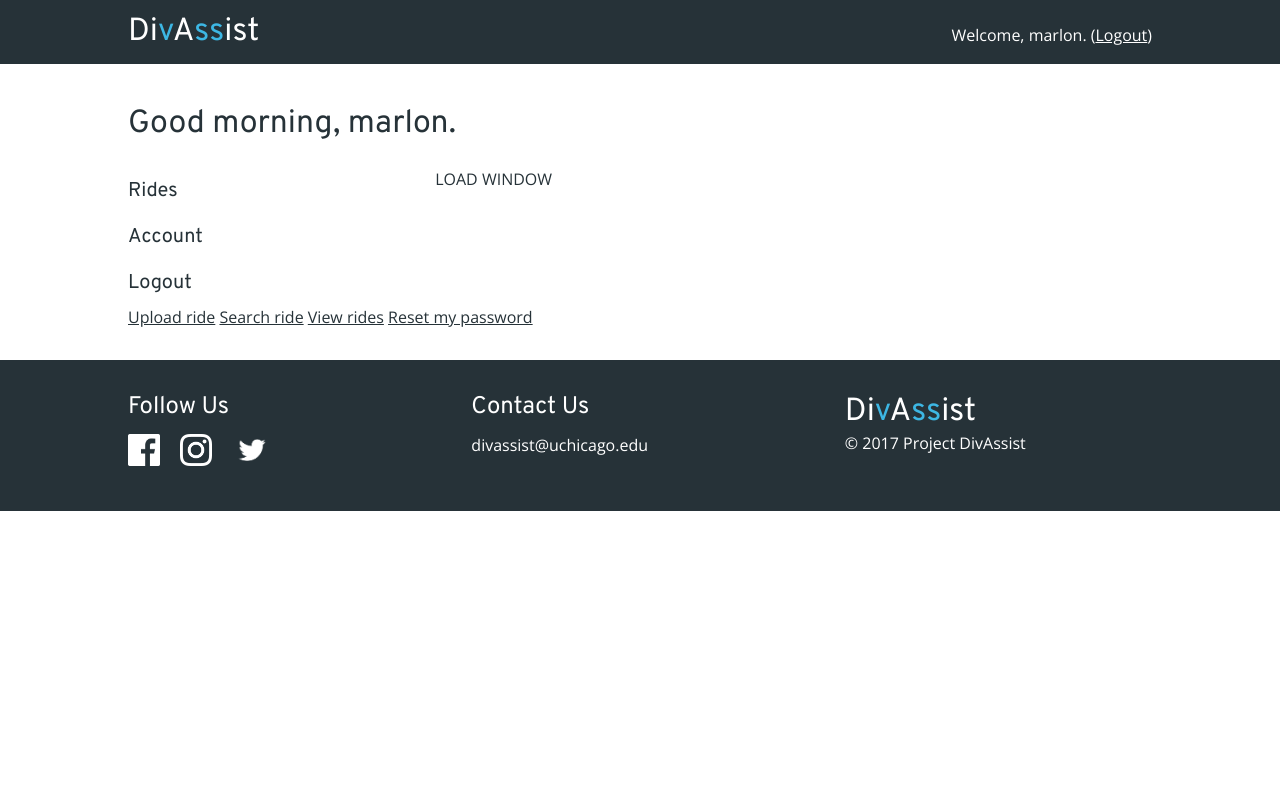
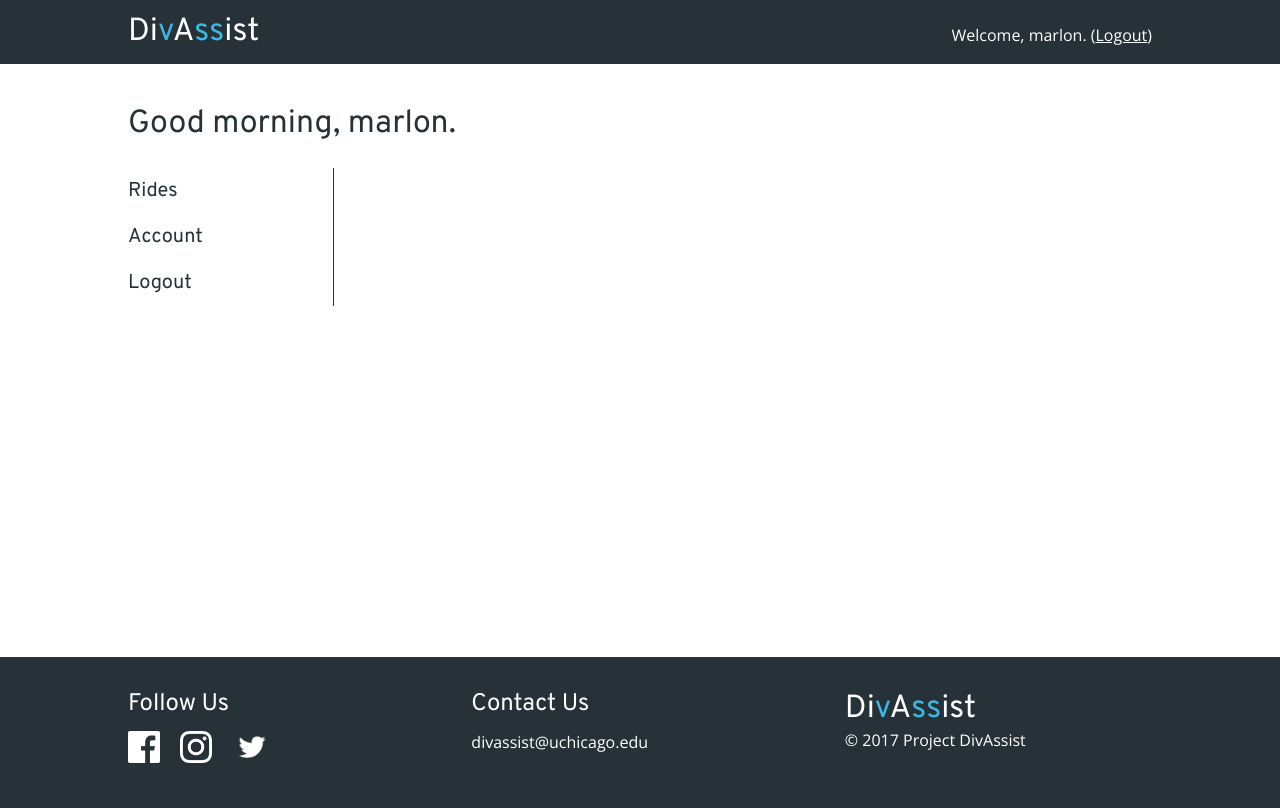
Before and after one commit to marlonliu/DivAssist, a Django app: page /home_page/ in a window 1280 px wide. Before the commit the page ends 511 px from the top, so only its background shows below. Run offline with Django 3.2, Linux system fonts and the light colour scheme; a user stored in the database is signed in; some libraries are stand-ins or nearby versions.

Commit message:
Load window now implemented with iframe.

```diff
--- a/divassist/divassist_web/static/divassist_web/home.css
+++ b/divassist/divassist_web/static/divassist_web/home.css
@@ -8,12 +8,18 @@
     width: 20%;
     font-size: 1.25em;
     display: inline-block;
+    vertical-align: top;
+    border-right: solid 1px #263238;
 }
 
 #load-window {
     width: 70%;
+    border: none;
     float: right;
     display: inline-block;
+    height: 0;
+    padding: 0;
+    margin: 0;
 }
 
 .first-level-option, .second-level-option {
--- a/divassist/divassist_web/static/divassist_web/home.js
+++ b/divassist/divassist_web/static/divassist_web/home.js
@@ -73,9 +73,9 @@ $(document).ready(function(){
         if (func === "land") {
             window.location.href = obj.attr("dest");
         } else if (func === "load") {
-            var dest = obj.attr("dest") + " #main-container";
+            var dest = obj.attr("dest");
             console.log(dest);
-            $("#load-window").load(dest);
+            $("#load-window").attr("src", dest);
         }
     }
 
@@ -108,4 +108,19 @@ $(document).ready(function(){
         }
     });
 
+    var adjustIframeSize = function() {
+        var iframeH = $(window).outerHeight() - $("#nav").outerHeight() - $("#footer").outerHeight() - parseInt($("#main-container").css("padding-top")) * 2 - $("#greeting").outerHeight();
+        console.log(iframeH);
+        var iframeW = $("#greeting").width() - $("#home-nav").outerWidth() - 1;
+        $("iframe").css({
+            "height": iframeH.toString() + "px",
+            "width": iframeW.toString() + "px"
+        });
+    }
+
+    adjustIframeSize();
+
+    $(window).resize(function() {
+        adjustIframeSize();
+    });
 });
--- a/divassist/divassist_web/templates/divassist_web/home_page.html
+++ b/divassist/divassist_web/templates/divassist_web/home_page.html
@@ -21,15 +21,13 @@ Welcome, {{ user.username }}. (<a class="link-white" href="/logout/">Logout</a>)
         <!-- <div class="first-level-option" func="load" dest="">Help</div> -->
         <div class="first-level-option" func="land" dest="/logout/">Logout</div>
     </div>
-    <div id="load-window">
-        LOAD WINDOW
-    </div>
+    <iframe id="load-window"></iframe>
     <!-- For auto-adjusting of wrapper div height -->
     <div style="clear: both;"></div>
-    <a href="/upload_ride/">Upload ride</a>
+    <!-- <a href="/upload_ride/">Upload ride</a>
     <a href="/search_ride/">Search ride</a>
     <a href="/view_rides/">View rides</a>
-    <a href="/registration/change_password/">Reset my password</a>
+    <a href="/registration/change_password/">Reset my password</a> -->
 {% endblock %}
 
 {% block extra-js %}
```
Also changed, not shown: divassist/divassist/loginapp.sqlite.
